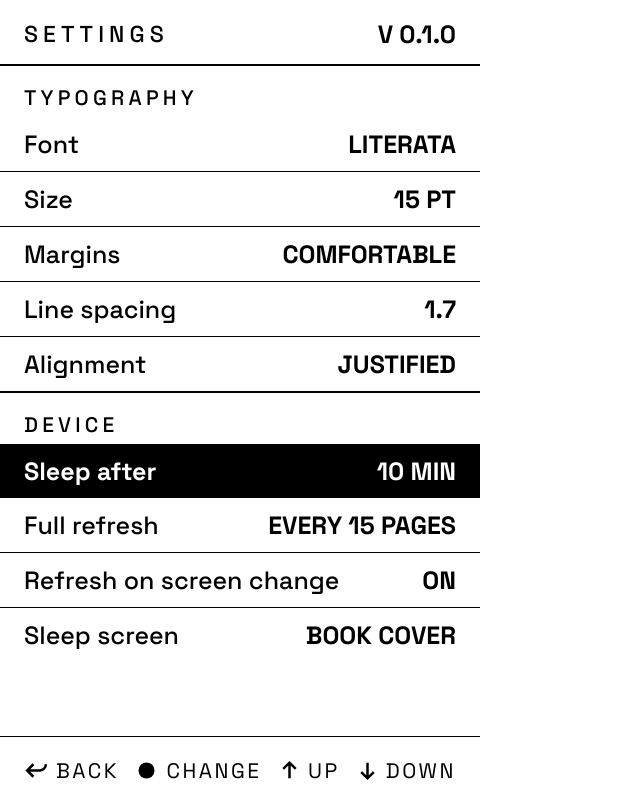
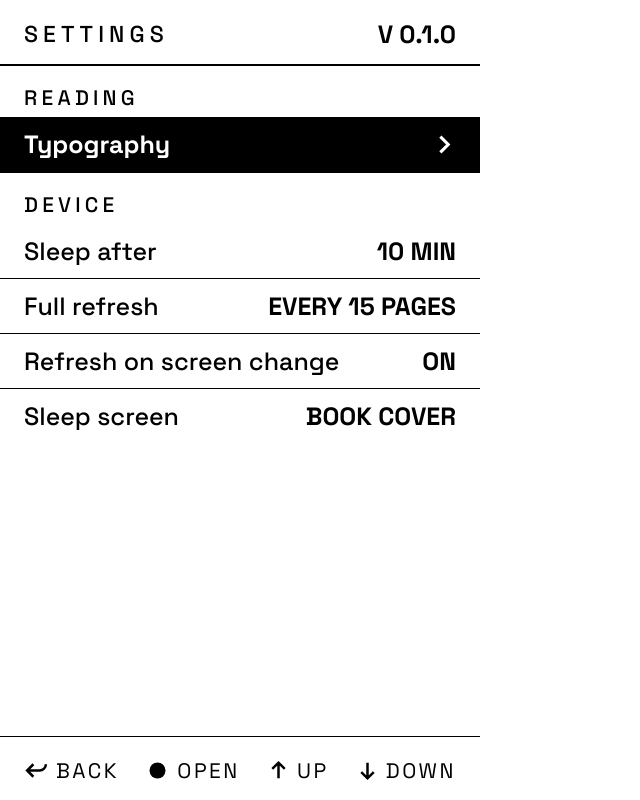
Before and after one commit to Rukkaitto/encre, a plain HTML site: page design/Settings.dc.html in a window 1280 px wide. Shown: the whole page, without its empty margins (0-640 px from the left). Drawn offline with Linux system fonts and the light colour scheme; a script that the page names is missing.

Commit message:
design: Settings reaches Typography, and five readout rows become one door
The panel needs no open book any more -- no book title in its band, a fixed
specimen -- so Settings can reach it, and five rows nobody could act on are
the wrong answer once there is a door.

READING rather than TYPOGRAPHY, so the section is a sibling of DEVICE, has
room for the reading settings that are coming, and does not repeat the row's
own word directly above it. Settings goes from eleven items to seven.

TWO CONSEQUENCES THE RENDER FOUND, both now on the board:

- THE FOCUS STARTS HERE. It sat on `Sleep after` only because every row above
  it was inert, and the firmware puts it on the first row with something
  behind it.
- THE CONFIRM HINT READS `OPEN`, NOT `CHANGE`, on this row.
  screen_settings.cpp states the premise outright -- "CHANGE, not OPEN:
  nothing here pushes a screen, every focusable row edits a value in place" --
  and this row makes it false. So the label follows the FOCUSED ROW. One slot
  changes as the focus moves, which is the price of a bar that is true of the
  button it describes; a Confirm labelled CHANGE that opened a screen is the
  misleading-button defect this project keeps recording.

A chevron and no value, because Home's menu rows state the rule: a row states
a quantity or discloses a screen, never both.

Co-authored-by: Claude <claude@anthropic.com>

```diff
--- a/design/Settings.dc.html
+++ b/design/Settings.dc.html
@@ -47,39 +47,41 @@
        why nothing but this board had to change. -->
   <div style="display: flex; flex-direction: column; flex-grow: 1;">
 
-    <div style="font-size: var(--t-meta); letter-spacing: 0.2em; font-weight: 500; padding: 18px 24px 6px 24px;">TYPOGRAPHY</div>
-    <!-- NOT the focused row, and that is the decision showing. Focus SKIPS rows
-         with nothing behind them, so TYPOGRAPHY cannot hold it until Phase 3's
-         reader gives these settings something to change. This board focused Font
-         before that was settled; leaving it there would have documented behaviour
-         the firmware deliberately does not have, and mismatched `make compare`
-         forever on which row is inverted. An inert row is drawn exactly like an
-         unfocused focusable one -- there is no dimming, because a visual
-         difference nobody designed is worse than no difference. -->
-    <div style="display: flex; justify-content: space-between; align-items: center; height: 54px; padding: 0 24px; border-bottom: 1px solid #000000;">
-      <div style="font-size: var(--t-value); font-weight: 500;">Font</div>
-      <div style="font-size: var(--t-value); font-weight: 700;">LITERATA</div>
-    </div>
-    <div style="display: flex; justify-content: space-between; align-items: center; height: 54px; padding: 0 24px; border-bottom: 1px solid #000000;">
-      <div style="font-size: var(--t-value); font-weight: 500;">Size</div>
-      <div style="font-size: var(--t-value); font-weight: 700;">15 PT</div>
-    </div>
-    <div style="display: flex; justify-content: space-between; align-items: center; height: 54px; padding: 0 24px; border-bottom: 1px solid #000000;">
-      <div style="font-size: var(--t-value); font-weight: 500;">Margins</div>
-      <div style="font-size: var(--t-value); font-weight: 700;">COMFORTABLE</div>
-    </div>
-    <div style="display: flex; justify-content: space-between; align-items: center; height: 54px; padding: 0 24px; border-bottom: 1px solid #000000;">
-      <div style="font-size: var(--t-value); font-weight: 500;">Line spacing</div>
-      <div style="font-size: var(--t-value); font-weight: 700;">1.7</div>
-    </div>
-    <div style="display: flex; justify-content: space-between; align-items: center; height: 54px; padding: 0 24px;">
-      <div style="font-size: var(--t-value); font-weight: 500;">Alignment</div>
-      <div style="font-size: var(--t-value); font-weight: 700;">JUSTIFIED</div>
+    <!-- READING, not TYPOGRAPHY, and it is one row where it was five.
+         The five rows (Font, Size, Margins, Line spacing, Alignment) were drawn
+         here and unreachable, because the settings behind them did not exist.
+         They do now, and they are edited on their own screen
+         (design/Typography.dc.html) -- which needs no open book, so Settings can
+         reach it. Five readout rows nobody could act on are the wrong answer once
+         there is a door.
+         READING rather than TYPOGRAPHY so the section is a sibling of DEVICE and
+         has room for the other reading settings that are coming (hyphenation, page
+         turn direction) -- and so the header does not repeat the row's own word. -->
+    <div style="font-size: var(--t-meta); letter-spacing: 0.2em; font-weight: 500; padding: 18px 24px 6px 24px;">READING</div>
+    <!-- AND THE CONFIRM HINT READS `OPEN`, NOT `CHANGE`, WHILE THIS ROW IS
+         FOCUSED. screen_settings.cpp used to state the premise outright -- "CHANGE,
+         not OPEN: nothing here pushes a screen, every focusable row edits a value
+         in place" -- and this row makes it false. So the label follows the FOCUSED
+         ROW: `OPEN` here, `CHANGE` on the four DEVICE rows, which is the only way
+         the bar can be true of the button it describes. One slot changes as the
+         focus moves; a Confirm labelled CHANGE that opened a screen would be the
+         misleading-button defect this project keeps recording.
+         This board depicts the initial state, so it shows OPEN. -->
+    <!-- THE FOCUS STARTS HERE, because this is now the first row with anything
+         behind it. It moved off `Sleep after` below, which held it only because
+         every row above it was inert.
+         A CHEVRON AND NO VALUE: this row discloses a screen, and Home's menu rows
+         state the rule -- a row states a quantity or discloses a screen, never
+         both. Summarising five settings in the right slot would break it and would
+         not fit. -->
+    <div style="display: flex; justify-content: space-between; align-items: center; height: 54px; background: #000000; color: #ffffff; padding: 0 24px;">
+      <div style="font-size: var(--t-value); font-weight: 700;">Typography</div>
+      <svg width="25" height="25" viewBox="0 0 16 16" fill="none"><path d="M6 3l5 5-5 5" stroke="#ffffff" stroke-width="2"></path></svg>
     </div>
 
     <div style="font-size: var(--t-meta); letter-spacing: 0.2em; font-weight: 500; padding: 18px 24px 6px 24px; border-top: 2px solid #000000;">DEVICE</div>
-    <div style="display: flex; justify-content: space-between; align-items: center; height: 54px; background: #000000; color: #ffffff; padding: 0 24px;">
-      <div style="font-size: var(--t-value); font-weight: 700;">Sleep after</div>
+    <div style="display: flex; justify-content: space-between; align-items: center; height: 54px; padding: 0 24px; border-bottom: 1px solid #000000;">
+      <div style="font-size: var(--t-value); font-weight: 500;">Sleep after</div>
       <div style="font-size: var(--t-value); font-weight: 700;">10 MIN</div>
     </div>
     <div style="display: flex; justify-content: space-between; align-items: center; height: 54px; padding: 0 24px; border-bottom: 1px solid #000000;">
@@ -119,7 +121,7 @@
 
   <div style="display: flex; justify-content: space-between; align-items: center; padding: 20px 24px 16px 24px; border-top: 1px solid #000000;">
     <div style="display: flex; align-items: center; gap: 7px;"><svg width="25" height="25" viewBox="0 0 16 16" fill="none"><path d="M6 4L2 8l4 4" stroke="#000000" stroke-width="1.6"></path><path d="M2 8h8a4 4 0 0 0 4-4" stroke="#000000" stroke-width="1.6"></path></svg><div style="font-size: var(--t-meta); letter-spacing: 0.12em; white-space: nowrap;">BACK</div></div>
-    <div style="display: flex; align-items: center; gap: 7px;"><svg width="25" height="25" viewBox="0 0 10 10"><circle cx="5" cy="5" r="3.2" fill="#000000"></circle></svg><div style="font-size: var(--t-meta); letter-spacing: 0.12em; white-space: nowrap;">CHANGE</div></div>
+    <div style="display: flex; align-items: center; gap: 7px;"><svg width="25" height="25" viewBox="0 0 10 10"><circle cx="5" cy="5" r="3.2" fill="#000000"></circle></svg><div style="font-size: var(--t-meta); letter-spacing: 0.12em; white-space: nowrap;">OPEN</div></div>
     <div style="display: flex; align-items: center; gap: 6px;"><svg width="25" height="25" viewBox="0 0 16 16" fill="none"><path d="M8 13V3M4 7l4-4 4 4" stroke="#000000" stroke-width="1.6"></path></svg><div style="font-size: var(--t-meta); letter-spacing: 0.12em; white-space: nowrap;">UP</div></div>
     <div style="display: flex; align-items: center; gap: 6px;"><svg width="25" height="25" viewBox="0 0 16 16" fill="none"><path d="M8 3v10M4 9l4 4 4-4" stroke="#000000" stroke-width="1.6"></path></svg><div style="font-size: var(--t-meta); letter-spacing: 0.12em; white-space: nowrap;">DOWN</div></div>
   </div>
```
